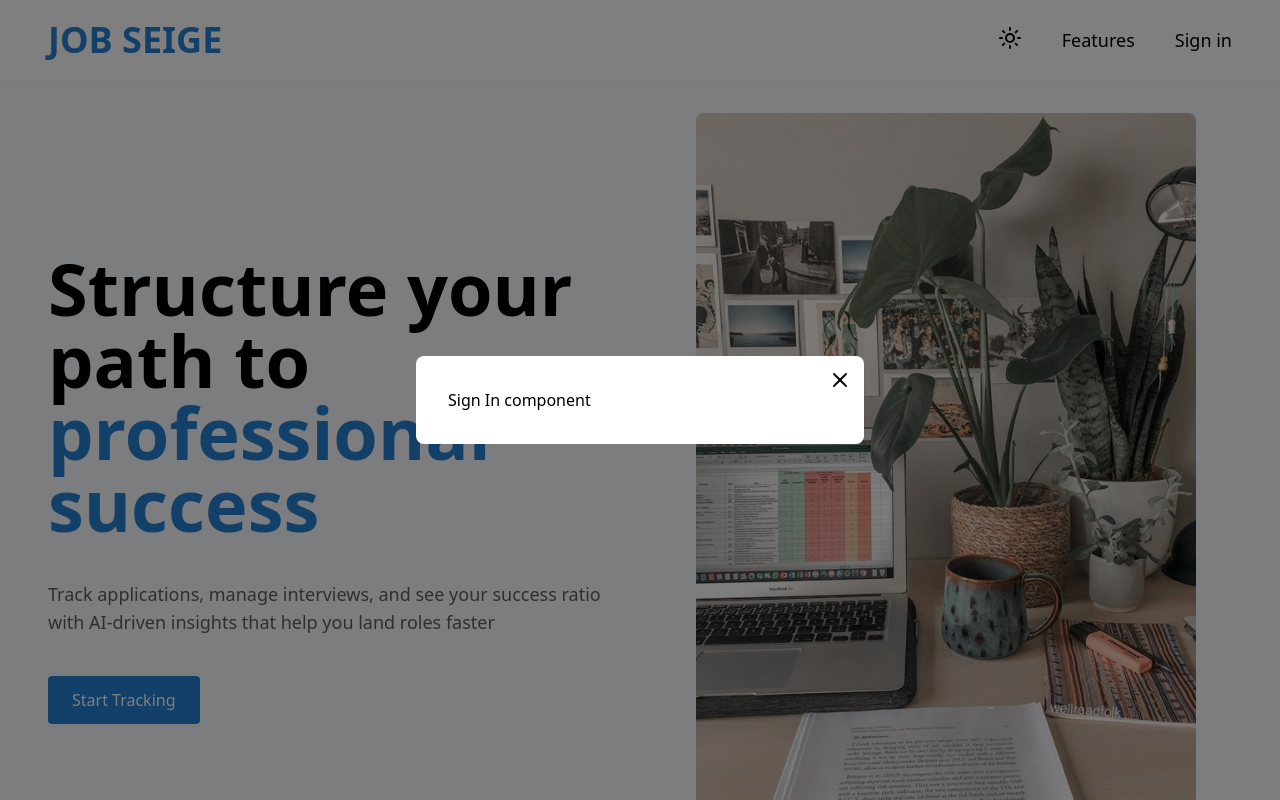
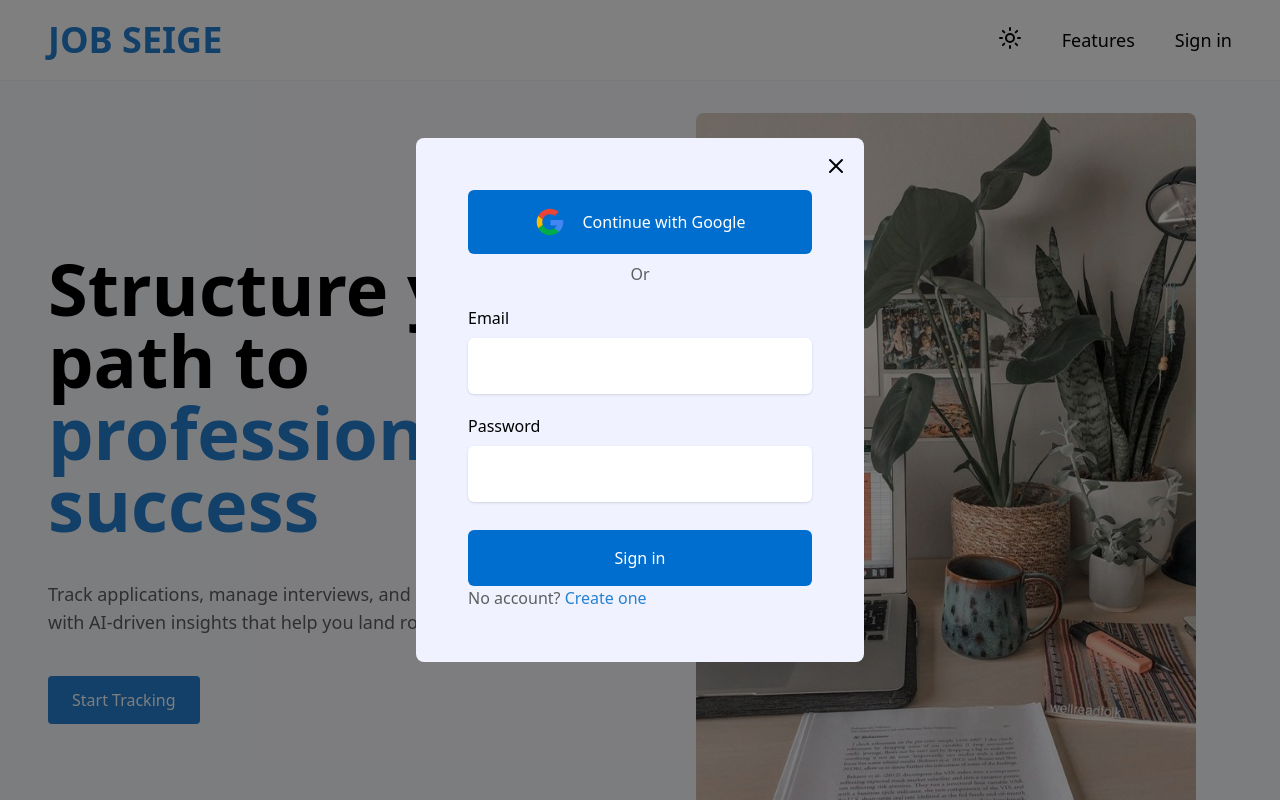
Before and after one commit to Krish572/Job-Seige, a React (Vite) app in the folder frontend/: page / in a window 1280 px wide. Both pictures are taken after a click on the element "Sign in". Shown: the top 800 px of the page. Built offline with nearby package versions, Linux system fonts and the light colour scheme.

Commit message:
Create Signin and signup & implement toggle between them

```diff
--- a/frontend/src/App.jsx
+++ b/frontend/src/App.jsx
@@ -1,30 +1,10 @@
-import { useState } from "react";
-import { Features } from "./components/Features";
-import { Hero } from "./components/Hero";
-import { Navbar } from "./components/Navbar";
-import { X } from "lucide-react";
+import { Home } from "./components/Home";
 
 function App() {
-  const [showSignin, setShowSignin] = useState(false);
 
   return (
     <div className="dark:text-white dark:bg-black">
-      <Navbar setShowSignin={setShowSignin} />
-      <Hero />
-      <Features />
-      {showSignin && (
-        <div className="fixed inset-0 z-50 flex items-center justify-center bg-black/50">
-          <div className="bg-white dark:bg-[#16171A] rounded-lg p-8 w-full max-w-md relative">
-            <button
-              onClick={() => setShowSignin(false)}
-              className="cursor-pointer absolute top-3 right-3 hover:text-gray-500"
-            >
-              <X />
-            </button>
-            Sign In component
-          </div>
-        </div>
-      )}
+      <Home/>
     </div>
   );
 }
--- a/frontend/src/components/Hero.jsx
+++ b/frontend/src/components/Hero.jsx
@@ -1,12 +1,15 @@
+import { useContext } from "react"
 import heroimg from "../assets/heroimg.jpg"
+import { AuthContext } from "../context/AuthContext"
 
 export function Hero(){
+    const {setIsnew} = useContext(AuthContext);
     return (
         <div className="px-5 py-8 md:px-12 bg-[#FAFBFF] dark:bg-[#0F0F0F] dark:border-[#16171A] flex flex-col md:flex-row items-center gap-10 border-b border-[#F0F3FF]">
             <div className="flex flex-col gap-5 md:gap-10 flex-1">
-                <span className="text-4xl sm:text-7xl text-center md:text-start font-bold">Structure your path to <span className="text-[#2681D1]"> professional success</span></span>
+                <span className="text-4xl sm:text-7xl text-center md:text-start font-semibold">Structure your path to <span className="text-[#2681D1]"> professional success</span></span>
                 <span className="text-[#5E5E5E] text-lg text-center md:text-start">Track applications, manage interviews, and see your success ratio with AI-driven insights that help you land roles faster</span>
-                <button className="mx-auto md:mx-0 w-fit px-6 py-3 bg-[#2681D1] text-white cursor-pointer rounded">
+                <button onClick={() => setIsnew(true)} className="mx-auto md:mx-0 w-fit px-6 py-3 bg-[#2681D1] hover:bg-[#007CEF] active:bg-[#00539C] text-white cursor-pointer rounded">
                     Start Tracking
                 </button>
             </div>
--- /dev/null
+++ b/frontend/src/components/Home.jsx
@@ -0,0 +1,23 @@
+import { useState } from "react";
+import { Features } from "./Features";
+import { Hero } from "./Hero";
+import { Navbar } from "./Navbar";
+import {AuthContext} from "../context/AuthContext.js"
+import { Signin } from "./Signin.jsx";
+
+export function Home(){
+
+    const [showSignin, setShowSignin] = useState(false);
+    const [isnew, setIsnew] = useState(false);
+
+    return (
+        <AuthContext.Provider value={{showSignin, setShowSignin, isnew, setIsnew}}>
+            <Navbar/>
+            <Hero />
+            <Features />
+            {(showSignin || isnew) && (
+                <Signin/>
+            )}
+        </AuthContext.Provider>
+    )
+}
--- a/frontend/src/components/Navbar.jsx
+++ b/frontend/src/components/Navbar.jsx
@@ -1,9 +1,12 @@
 import { Menu, Sun, Moon } from "lucide-react";
-import { useState } from "react";
+import { useContext, useState } from "react";
+import { AuthContext } from "../context/AuthContext";
 
-export function Navbar({ setShowSignin }) {
+export function Navbar() {
   const [menu, setMenu] = useState(false);
   const [darkmode, setDarkmode] = useState(false);
+
+  const {setShowSignin} = useContext(AuthContext);
 
   function handleDarkmode() {
     setDarkmode((mode) => !mode);
@@ -36,7 +39,7 @@ export function Navbar({ setShowSignin }) {
           <span className="cursor-pointer">
             <a href="#features">Features</a>
           </span>
-          <span onClick={() => setShowSignin(true)} className="cursor-pointer">
+          <span className="cursor-pointer" onClick={() => setShowSignin(true)}>
             Sign in
           </span>
         </div>
--- /dev/null
+++ b/frontend/src/components/Signin.jsx
@@ -0,0 +1,58 @@
+import { useState, useContext } from "react";
+import { X } from "lucide-react";
+import googlelogo from "../assets/googlelogo.svg";
+import { AuthContext } from "../context/AuthContext";
+
+export function Signin(){
+
+    const {setShowSignin, isnew, setIsnew} = useContext(AuthContext);
+
+    return (
+        <div className="fixed inset-0 z-50 flex p-5 items-center justify-center bg-black/50">
+                <div className="bg-[#F0F3FF] dark:bg-[#16171A] rounded-lg px-6 py-8 sm:p-8 w-full max-w-md relative">
+                    <button
+                    onClick={() => {setShowSignin(false); setIsnew(false)}}
+                    className="cursor-pointer absolute top-4 right-4 hover:text-gray-500"
+                    >
+                    <X />
+                    </button>
+                    <div className="flex flex-col items-center sm:px-5 py-5 gap-2 sm:gap-5">
+                        <div className="flex flex-col w-full gap-2 items-center">
+                            <button className="cursor-pointer flex items-center justify-center gap-4 py-3 sm:py-4 w-full  bg-[#006ECF] text-white hover:bg-[#007CEF] active:bg-[#00539C] rounded-md">
+                                <img src={googlelogo} className="w-8 h-8"/>
+                                <span>Continue with Google</span>
+
+                            </button>
+                            <span className="text-[#5E5E5E]">Or</span>
+                        </div>
+
+                        {isnew && <span className="flex flex-col w-full gap-2">
+                            Full Name
+                            <input className="w-full py-3 sm:py-4 px-4 bg-white shadow-sm dark:bg-black rounded-md outline-none"/>
+                        </span>}
+
+                        <span className="flex flex-col w-full gap-2">
+                            Email
+                            <input className="w-full py-3 sm:py-4 px-4 bg-white shadow-sm dark:bg-black rounded-md outline-none"/>
+                        </span>
+
+
+                        <span className="flex flex-col w-full gap-2">
+                            Password
+                            <input className="w-full py-3 sm:py-4 bg-white px-4 shadow-sm dark:bg-black rounded-md outline-none"/>
+                        </span>
+
+                        <div className="flex flex-col w-full mt-2">
+                            <button className="cursor-pointer hover:bg-[#007CEF] bg-[#006ECF] py-3 sm:py-4 w-full rounded-md active:bg-[#00539C] text-white">{isnew ? "Sign up" : "Sign in"}</button>
+                            {!isnew ? <span className="text-[#5E5E5E]">No account? <span className="text-[#2681D1]  cursor-pointer hover:text-[#007CEF]" onClick={() => setIsnew(x => !x)}>Create one</span></span>
+                            :
+                            <span className="text-[#5E5E5E]">Already have an account.<span className="text-[#2681D1]  cursor-pointer hover:text-[#007CEF]" onClick={() => {setIsnew(x => !x); setShowSignin(true)}}>Sign in</span></span>}
+                        </div>
+
+                    </div>
+                </div>
+                </div>
+
+
+    )
+}
--- /dev/null
+++ b/frontend/src/context/AuthContext.js
@@ -0,0 +1,8 @@
+import { createContext } from "react";
+
+export const AuthContext = createContext({
+    showSignin : false,
+    setShowSignin : () => {},
+    isnew : false,
+    setIsnew : () => {}
+})
```
Also changed, not shown: frontend/src/assets/googlelogo.svg (added).
